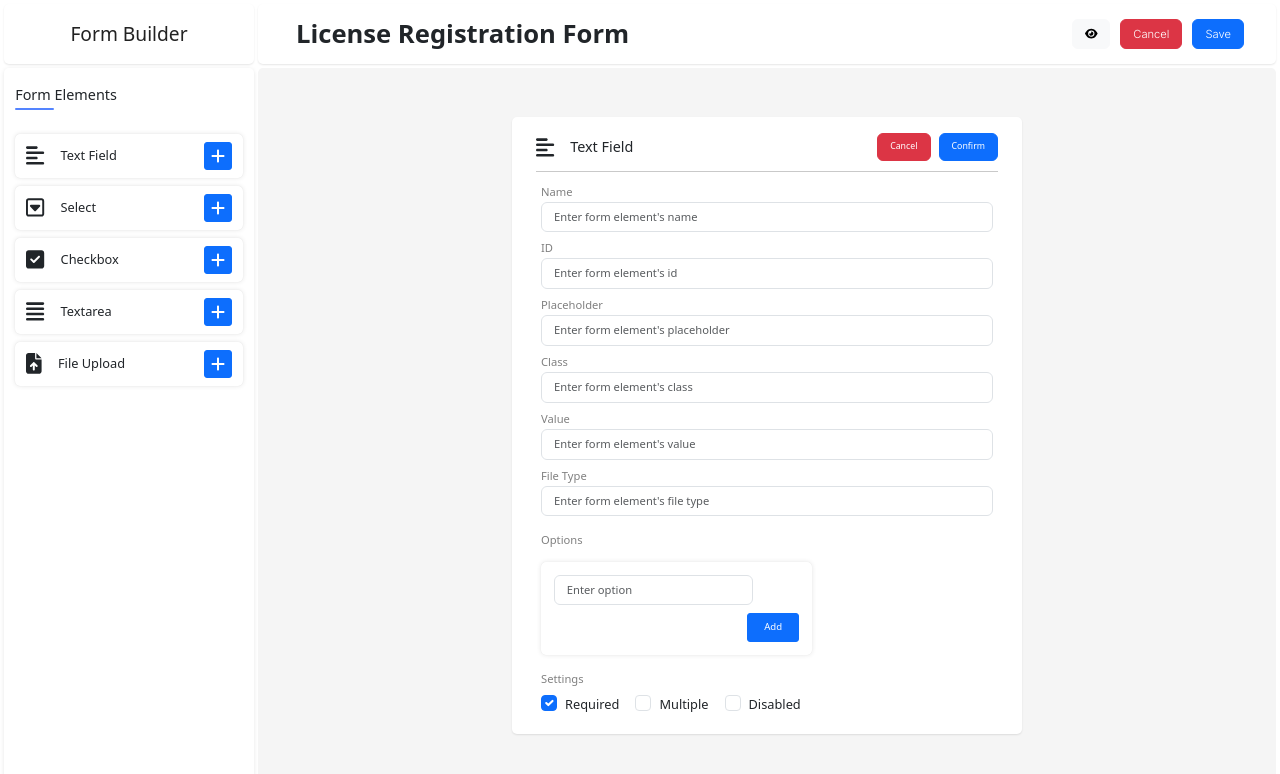
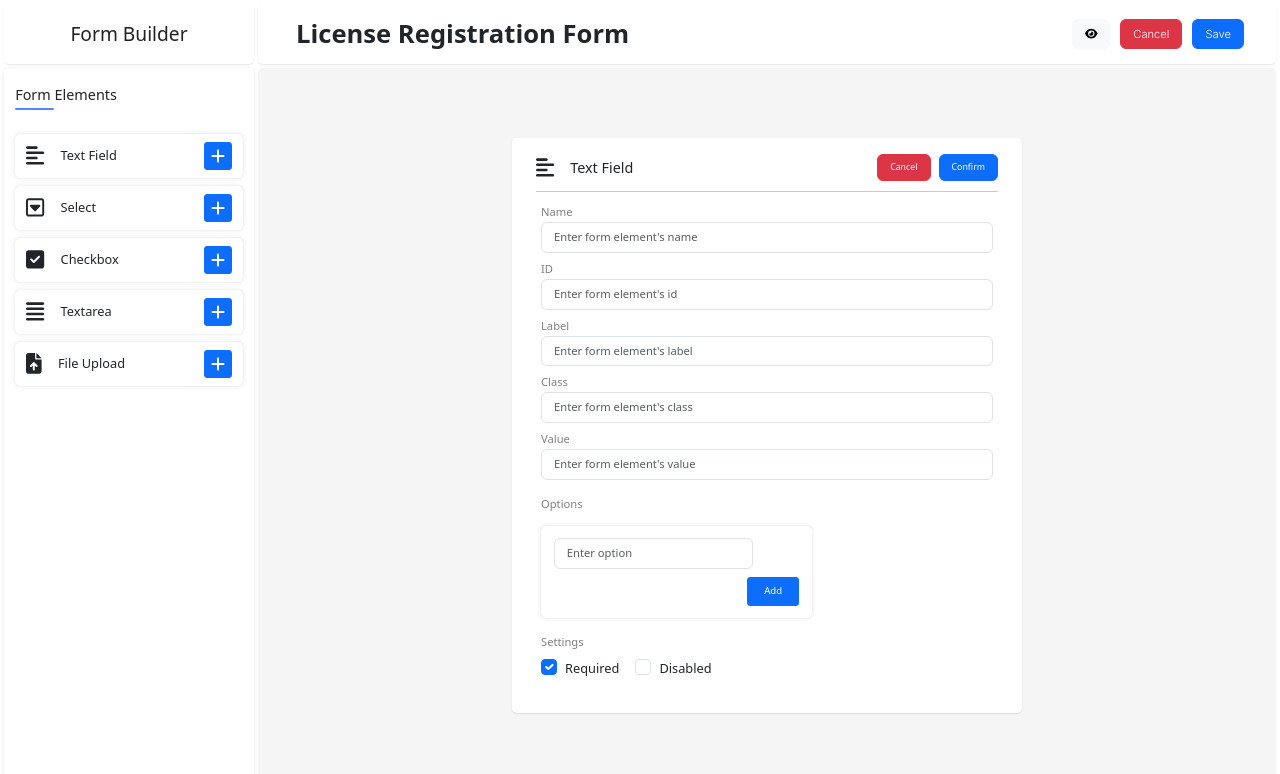
Before and after one commit to safalatuladhar/dynamicForm, an Angular app in the folder dynamicForm-front/: page /form-builder in a window 1280 px wide. Shown: the top 774 px of the page. Built offline with nearby package versions, Linux system fonts and the light colour scheme.

Commit message:
Separate Element component based on filetype

```diff
--- a/dynamicForm-front/package.json
+++ b/dynamicForm-front/package.json
@@ -20,6 +20,7 @@
     "@angular/router": "^15.0.0",
     "rxjs": "~7.5.0",
     "tslib": "^2.3.0",
+    "uuid": "^9.0.0",
     "zone.js": "~0.12.0"
   },
   "devDependencies": {
--- a/dynamicForm-front/src/app/components/form-builder-playground/form-builder-playground.component.html
+++ b/dynamicForm-front/src/app/components/form-builder-playground/form-builder-playground.component.html
@@ -1,3 +1,3 @@
 <div class="playground">
-  <app-form-element-builder></app-form-element-builder>
+  <app-form-element-builder [formType]="formType"></app-form-element-builder>
 </div>
--- a/dynamicForm-front/src/app/components/form-builder-playground/form-builder-playground.component.ts
+++ b/dynamicForm-front/src/app/components/form-builder-playground/form-builder-playground.component.ts
@@ -1,10 +1,11 @@
 import { Component } from '@angular/core';
+import { FormElementType } from 'src/app/enums/FormElementType.enum';
 
 @Component({
   selector: 'app-form-builder-playground',
   templateUrl: './form-builder-playground.component.html',
-  styleUrls: ['./form-builder-playground.component.scss']
+  styleUrls: ['./form-builder-playground.component.scss'],
 })
 export class FormBuilderPlaygroundComponent {
-
+  formType = FormElementType.CHECKBOX;
 }
--- a/dynamicForm-front/src/app/components/form-element-builder/form-element-builder.component.html
+++ b/dynamicForm-front/src/app/components/form-element-builder/form-element-builder.component.html
@@ -37,6 +37,21 @@
         </div>
 
         <div class="form-group">
+          <label for="labelInput">Label</label>
+          <input
+            [(ngModel)]="formElement.label"
+            type="text"
+            class="form-control"
+            id="labelInput"
+            name="label"
+            placeholder="Enter form element's label"
+          />
+        </div>
+
+        <div
+          class="form-group"
+          *ngIf="!elementChecklist[formType].includes('placeholder')"
+        >
           <label for="placeholderInput">Placeholder</label>
           <input
             [(ngModel)]="formElement.placeholder"
@@ -60,7 +75,10 @@
           />
         </div>
 
-        <div class="form-group">
+        <div
+          class="form-group"
+          *ngIf="!elementChecklist[formType].includes('value')"
+        >
           <label for="classInput">Value</label>
           <input
             [(ngModel)]="formElement.value"
@@ -72,7 +90,10 @@
           />
         </div>
 
-        <div class="form-group">
+        <div
+          class="form-group"
+          *ngIf="!elementChecklist[formType].includes('fileType')"
+        >
           <label for="fileTypeInput">File Type</label>
           <input
             type="text"
@@ -86,7 +107,10 @@
       </form>
     </div>
 
-    <div class="options-wrapper">
+    <div
+      class="options-wrapper"
+      *ngIf="!elementChecklist[formType].includes('options')"
+    >
       <p>Options</p>
       <div class="form-wrapper">
         <form>
@@ -141,7 +165,10 @@
           />
           <label class="form-check-label" for="inlineCheckbox1">Required</label>
         </div>
-        <div class="form-check form-check-inline">
+        <div
+          class="form-check form-check-inline"
+          *ngIf="!elementChecklist[formType].includes('multiple')"
+        >
           <input
             class="form-check-input"
             type="checkbox"
--- a/dynamicForm-front/src/app/components/form-element-builder/form-element-builder.component.scss
+++ b/dynamicForm-front/src/app/components/form-element-builder/form-element-builder.component.scss
@@ -39,8 +39,8 @@
   }
 
   .scroll-container {
-    height: calc(80vh - 100px);
-    overflow: auto;
+    max-height: calc(80vh - 100px);
+    overflow-y: auto;
     margin-top: 6px;
     padding: 0 5px 1em 5px;
 
--- a/dynamicForm-front/src/app/components/form-element-builder/form-element-builder.component.ts
+++ b/dynamicForm-front/src/app/components/form-element-builder/form-element-builder.component.ts
@@ -1,4 +1,8 @@
-import { Component } from '@angular/core';
+import { Component, Input, OnInit } from '@angular/core';
+import {
+  formElementMap,
+  FormElementType,
+} from 'src/app/enums/FormElementType.enum';
 import { FormElement } from 'src/app/interfaces/FormElement.interface';
 
 @Component({
@@ -7,6 +11,10 @@ import { FormElement } from 'src/app/interfaces/FormElement.interface';
   styleUrls: ['./form-element-builder.component.scss'],
 })
 export class FormElementBuilderComponent {
+  @Input() formType: FormElementType;
+
+  elementChecklist = [...formElementMap];
+
   formElement: FormElement = {
     class: '',
     disabled: false,
@@ -16,6 +24,7 @@ export class FormElementBuilderComponent {
     options: [{ id: 999, name: '' }],
     placeholder: '',
     required: true,
+    label: '',
     value: '',
     multiple: null,
     fileType: '',
--- /dev/null
+++ b/dynamicForm-front/src/app/enums/FormElementType.enum.ts
@@ -0,0 +1,15 @@
+export enum FormElementType {
+  TEXTFIELD,
+  TEXTAREA,
+  CHECKBOX,
+  FILE_UPLOAD,
+  SELECT,
+}
+
+export const formElementMap = [
+  ['multiple', 'options', 'fileType'],
+  ['multiple', 'options', 'fileType'],
+  ['multiple', 'fileType', 'placeholder'],
+  ['options', 'placeholder'],
+  ['multiple', 'fileType', 'placeholder', 'value'],
+];
```
Also changed, not shown: dynamicForm-front/src/app/interfaces/FormElement.interface.ts (+12 -0 lines), 1 other file (tests, documents, lock files or other folders).
